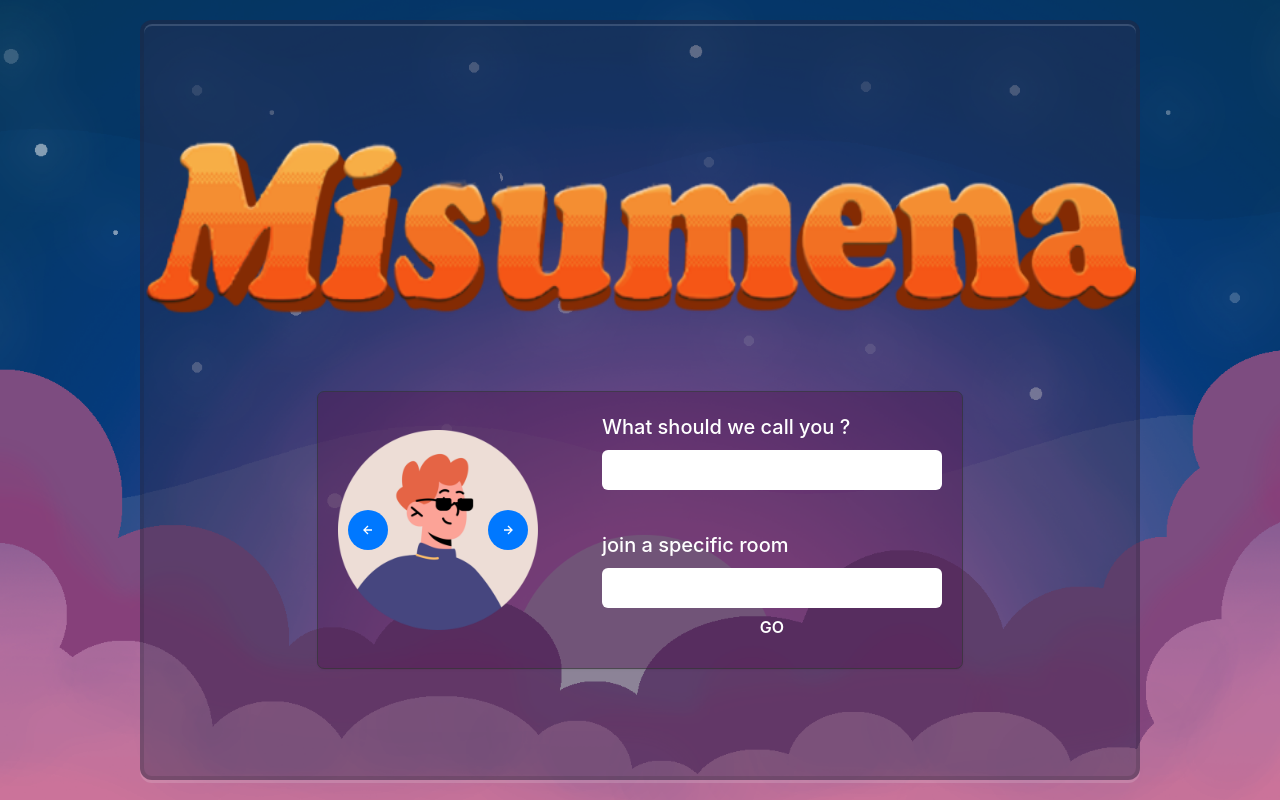
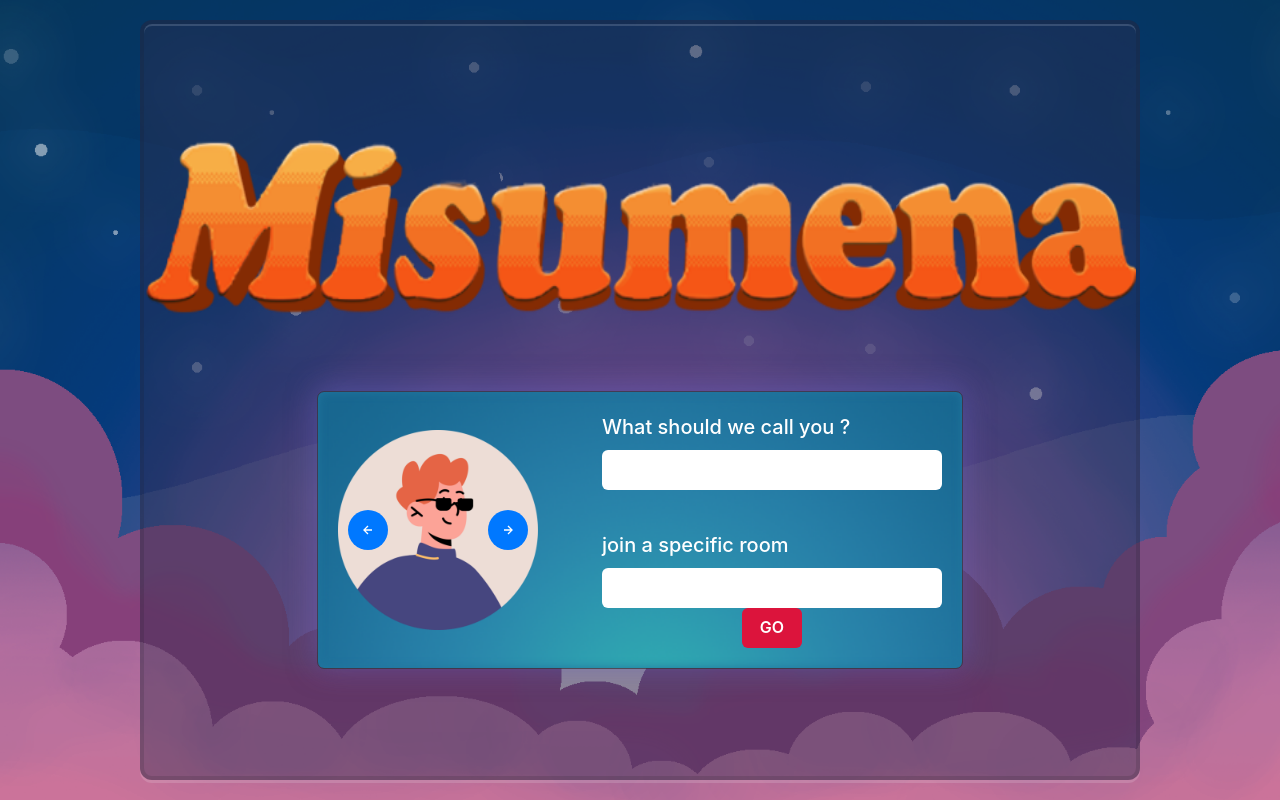
Before and after one commit to HadrienAllemon/Project-Misumena, a React (Vite) app in the folder misumena/: page / in a window 1280 px wide. Built offline with nearby package versions, Linux system fonts and the light colour scheme; no server answers.

Commit message:
improving BG further

```diff
--- a/misumena/src/components/login/Login.tsx
+++ b/misumena/src/components/login/Login.tsx
@@ -6,6 +6,7 @@ import { useNavigate } from "react-router-dom";
 import { Box, Button, Card, CardBody, Flex, FormControl, FormLabel, Img, Input, Spacer } from "@chakra-ui/react";
 import misumenaImg2 from "assets/title/Misumena_Title.png"
 import { Carousel } from "./avatarCarousel";
+import gradientBackground from "assets/playerTile/gradientPlayerTilePlain.png"
 
 const Login = () => {
     const { socket, state, dispatch } = useContext(SocketContext);
@@ -24,7 +25,7 @@ const Login = () => {
                 <Flex alignItems={"center"} justifyContent={"flexStart"} height={"100%"} direction={"column"} gap={"4rem"} paddingTop={"7rem"}>
                     <Img src={misumenaImg2} height={"12rem"} className="titleImg" />
 
-                    <Card color="white" bg={"#50185170"} outline={"1px solid #333a"}>
+                    <Card color="white" bg={`url(${gradientBackground})`} backgroundSize={"cover"} outline={"1px solid #333a"} boxShadow={"0 0 10px #21769f inset , 0px -2px 30px rgba(100,100,200,0.5)"}>
                         <CardBody>
                             <Flex alignItems={"center"} justifyContent={"flexStart"} height={"100%"} gap={"4rem"}>
                                 <Box width={"200px"}>
@@ -37,7 +38,7 @@ const Login = () => {
                                         <Spacer boxSize={"10"} />
                                         <FormLabel fontSize={"xl"}>join a specific room</FormLabel>
                                         <Input color="black" value={playerRoom} onChange={(event) => setPlayerRoom(event.target.value)} id="standard-basic" variant="standard" />
-                                        <Button onClick={login} style={{ width: "60px" }} variant="contained">
+                                        <Button onClick={login} style={{ width: "60px" }} variant="contained" background={"crimson"}>
                                             GO
                                         </Button>
                                     </Box>
--- a/misumena/src/components/playroom/playerTile/PlayerTile.tsx
+++ b/misumena/src/components/playroom/playerTile/PlayerTile.tsx
@@ -35,7 +35,7 @@ const PlayerTile: React.FC<IPlayerTileProps> = ({ user, isAdmin, index=0}) => {
                     <Box height="20px" >
                         {isAdmin && <Box style={{ color: "crimson", fontWeight: "bold" }}>ADMIN</Box>}
                     </Box>
-                    <Box style={{ fontWeight: isCurrentUser ? "bold" : "inherit" }} className="Sunday" >{user.name}</Box>
+                    <Box style={{ fontWeight: isCurrentUser ? "bold" : "inherit" }} className="Sunday" fontSize={"50px"} color="white" textShadow={"-1px -1px 0 #000, 1px -1px 0 #000, -1px 1px 0 #000, 1px 1px 0 #000"}>{user.name}</Box>
                     <Box>Score : {user.score || 0}</Box>
                 </Box>
             </Flex>
```
Also changed, not shown: misumena/assets/playerTile/gradientPlayerTilePlain.png (added).
